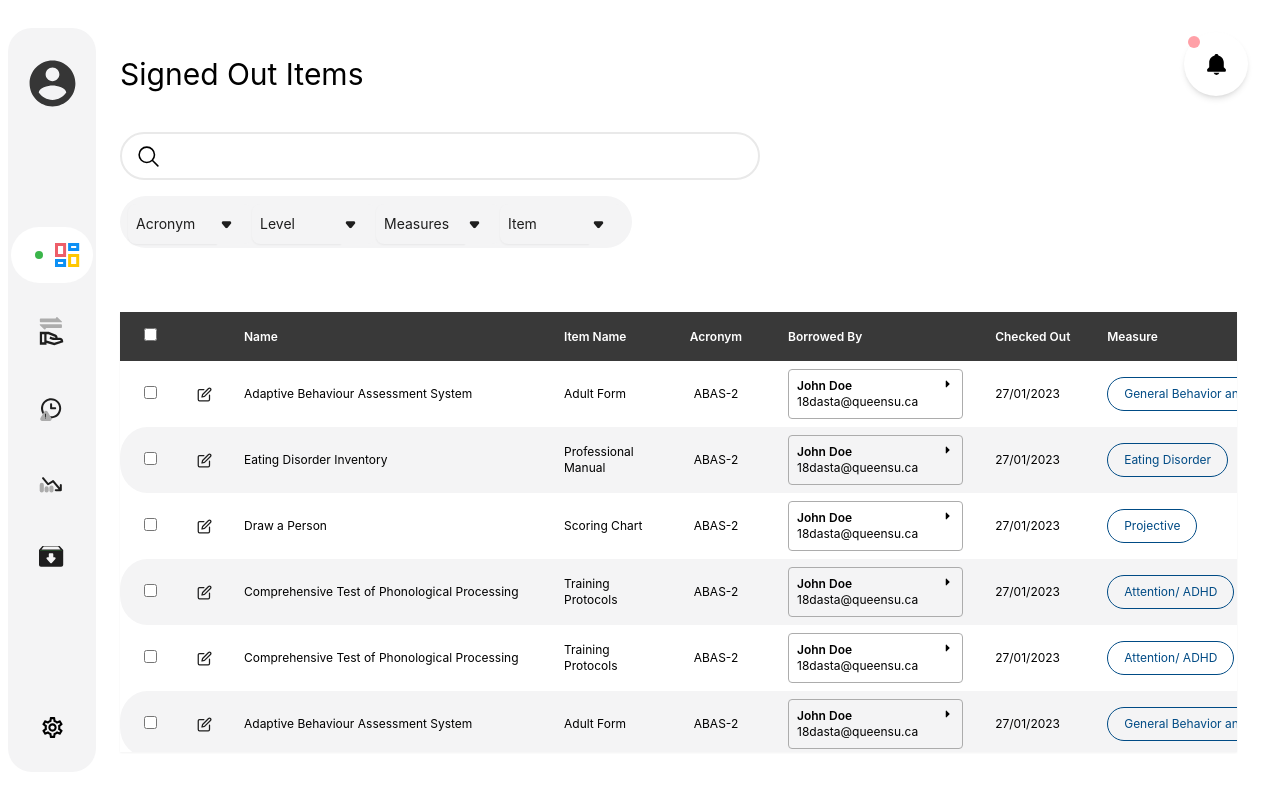
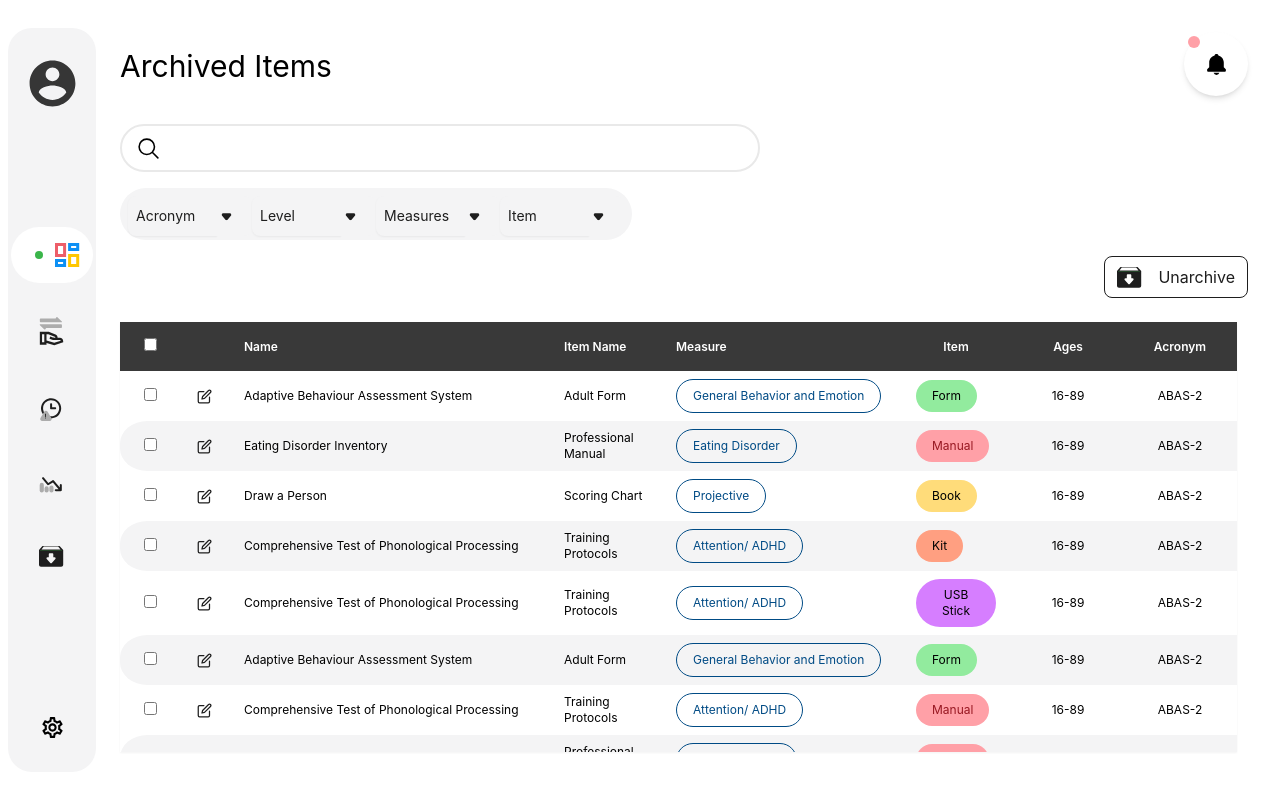
Before and after one commit to queens-psyc-clinic/app, a React (Create React App) app in the folder client/: page / in a window 1280 px wide. Shown: the top 790 px of the page. Built offline with nearby package versions, Linux system fonts and the light colour scheme.

Commit message:
Archive page

```diff
--- a/client/src/App.tsx
+++ b/client/src/App.tsx
@@ -1,6 +1,7 @@
 import Navbar from "./components/Navbar";
 import Notification from "./components/Notification";
 import { Role } from "./models/User";
+import Archive from "./pages/Archive";
 import Dashboard from "./pages/Dashboard";
 import Overdue from "./pages/Overdue";
 import SignedOut from "./pages/SignedOut";
@@ -14,7 +15,8 @@ function App() {
       <Navbar userType={userRole} />
       {/* <Dashboard userRole={userRole} /> */}
       {/* <Overdue userRole={userRole} /> */}
-      <SignedOut userRole={userRole} />
+      {/* <SignedOut userRole={userRole} /> */}
+      <Archive userRole={userRole} />
       <Notification userRole={userRole} />
     </div>
   );
--- /dev/null
+++ b/client/src/pages/Archive.tsx
@@ -0,0 +1,46 @@
+import { useState } from "react";
+import { Role } from "../models/User";
+import SearchBar from "../components/SearchBar";
+import Filter from "../components/Filter";
+import archive from "../assets/icons/archive.svg";
+import Table from "../components/Table";
+import { defaultMockData } from "../utils/mockData";
+import cardSampleData from "../models/cardSampleData";
+import Card from "../components/Card";
+
+const Archive = (props: { userRole: Role }) => {
+  const [selectedRows, setSelectedRows] = useState<string[]>([]);
+  const data = defaultMockData;
+  if (props.userRole !== "admin") {
+    return <></>;
+  }
+  return (
+    <div
+      className={`relative flex flex-col ${
+        props.userRole === "admin" ? "justify-end" : "py-16"
+      }  overflow-x-hidden p-6 py-10 w-full h-full`}
+    >
+      <h1 className={`text-3xl mb-4 `}>Archived Items </h1>
+      <>
+        <section className="mt-6 space-y-4 mb-6">
+          <SearchBar />
+          <Filter />
+          <section className="ml-auto space-x-4 flex w-min h-min items-end justify-end self-end">
+            <button className="text-black border border-black w-max bg-white px-3 py-2 rounded-lg flex items-center">
+              <img src={archive} className="mr-4" />
+              <p>Unarchive</p>
+            </button>
+          </section>
+        </section>
+        <Table
+          tableType="default"
+          setSelectedRows={setSelectedRows}
+          selectedRows={selectedRows}
+          data={data}
+        />
+      </>
+    </div>
+  );
+};
+
+export default Archive;
```
